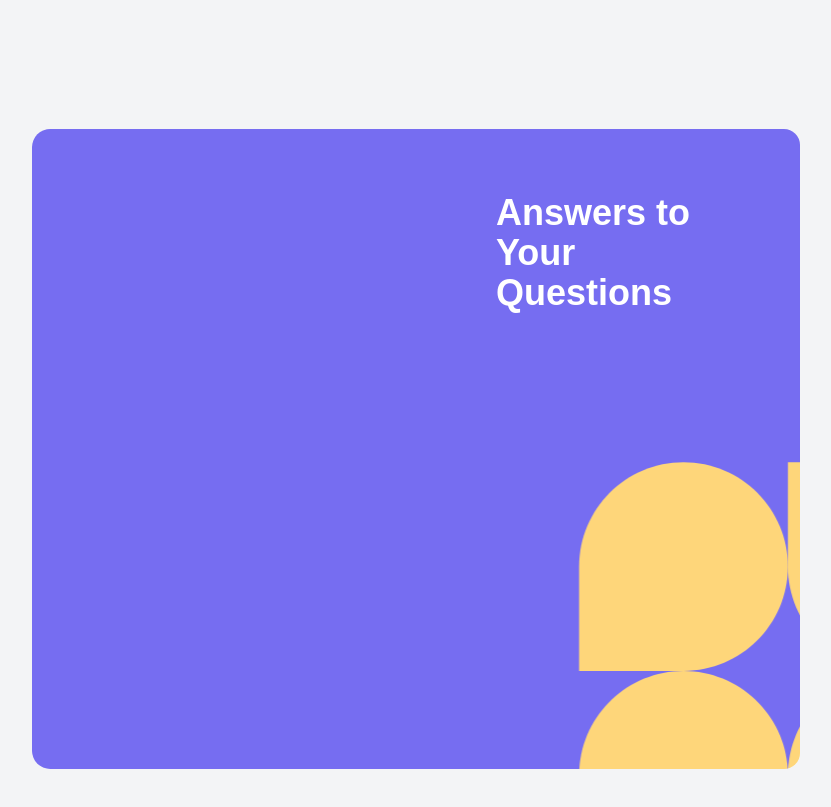
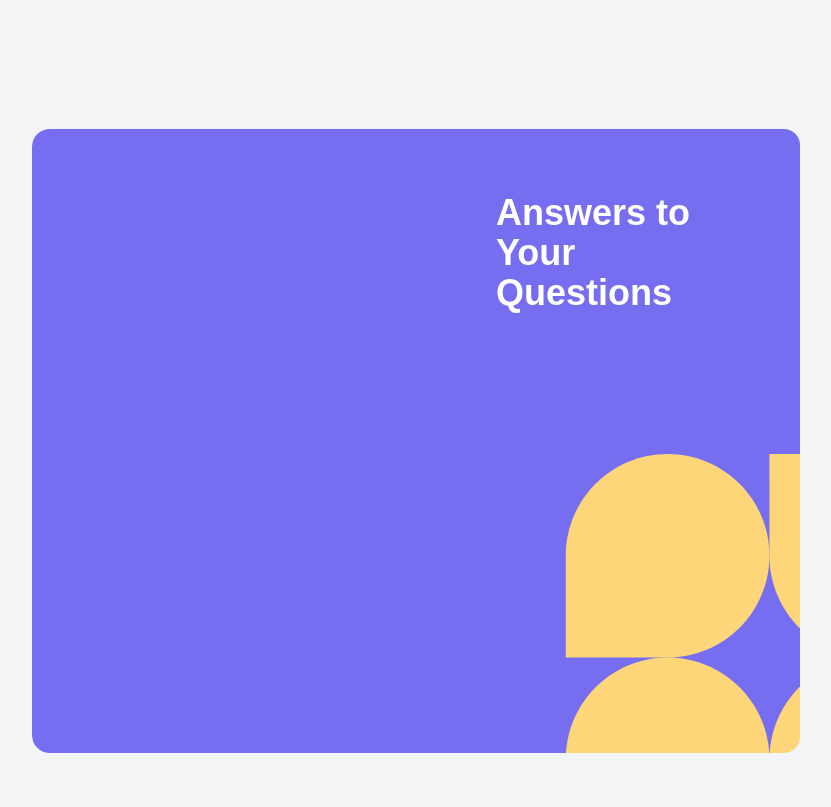
Before and after one commit to youssefalb/smmweb, a React (Create React App) app in the folder smmwebreact/: page / in a window 1280 px wide. Shown: the part 2860-3667 px from the top of the page, without its empty margins (416-1247 px from the left). Built offline with nearby package versions, Linux system fonts and the light colour scheme.

Commit message:
Faq section

```diff
--- a/smmwebreact/src/components/FaqSection.tsx
+++ b/smmwebreact/src/components/FaqSection.tsx
@@ -59,7 +59,7 @@ const FaqSection: React.FC = () => {
             >
                 <div className="max-w-6xl mx-auto relative flex flex-wrap">
                     {/* FAQ cards section, taking 2/3 of the width but offset to the left */}
-                    <div className="w-full lg:w-2/3 lg:-mr-1/3 p-8 z-10">
+                    <div className="w-full lg:w-2/3 lg:-mr-1/3 p-6 z-10">
                         {faqs.map((faq, index) => (
                             <div key={index}
                                 ref={(el) => (faqsRef.current[index] = el)}
```
